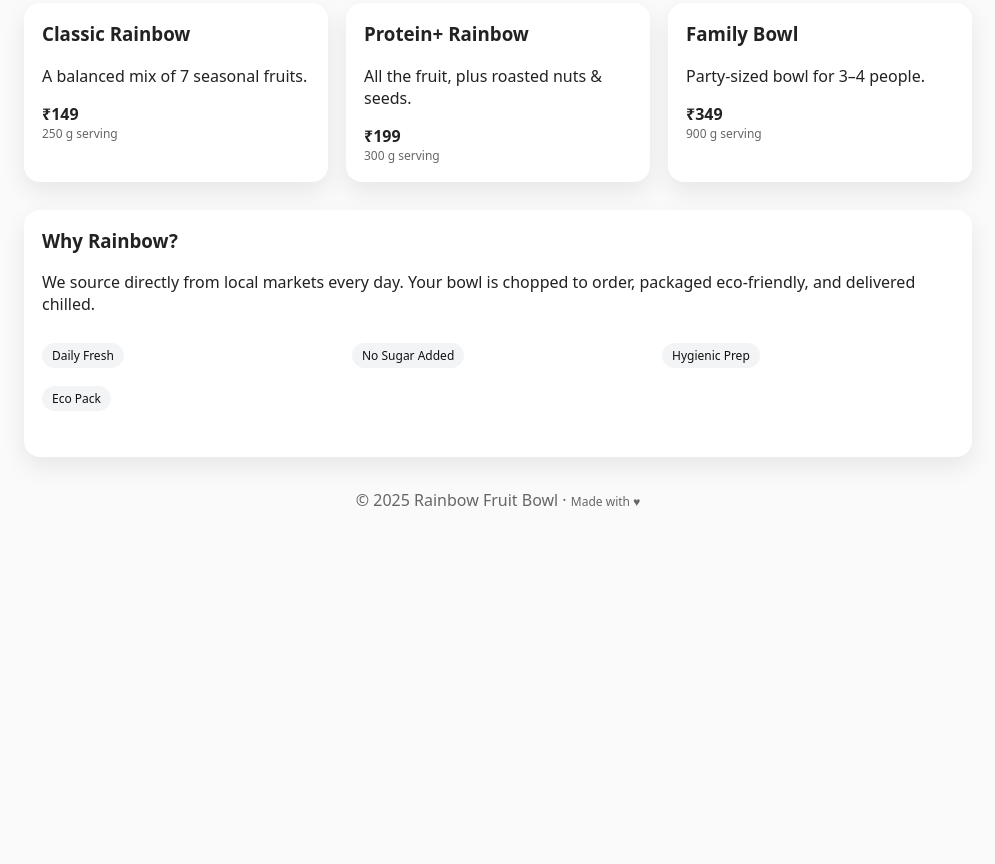
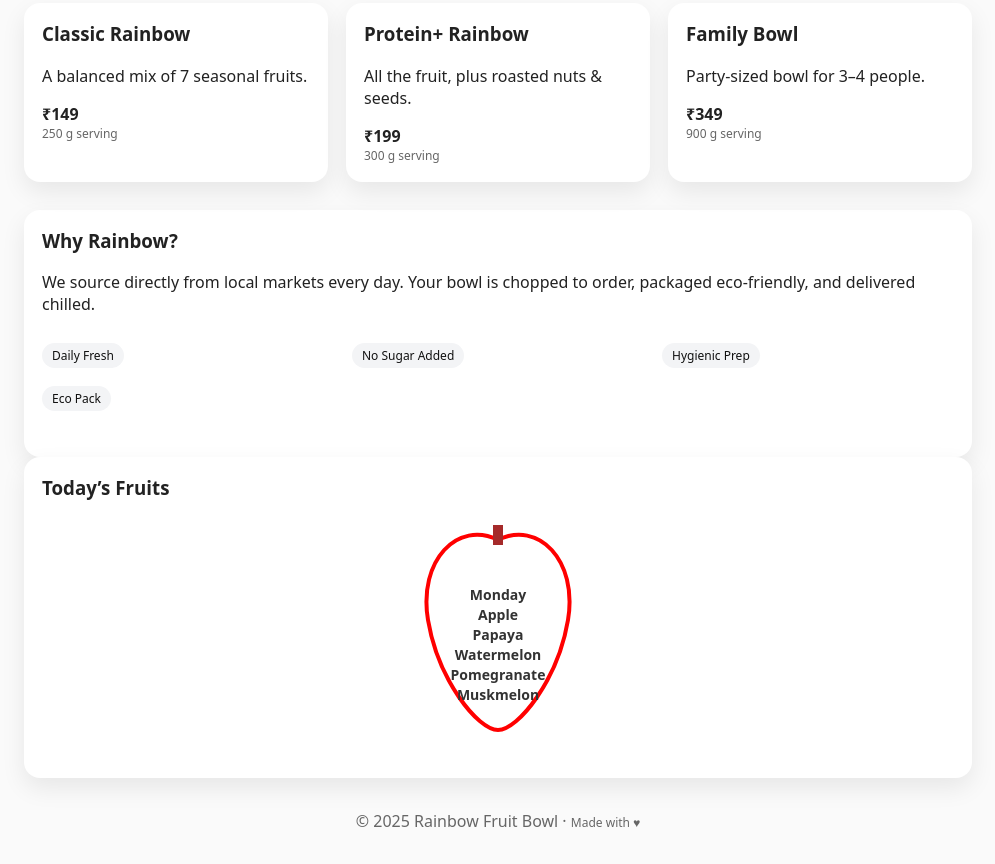
Before and after one commit to mmagrofarms/mm_agrofarms, a plain HTML site: page index.html in a window 1280 px wide. Shown: the part 336-1200 px from the top of the page, without its empty margins (142-1137 px from the left). Before the commit the page ends 879 px from the top, so only its background shows below. Drawn offline with Linux system fonts and the light colour scheme.

Commit message:
Update index.html

```diff
--- a/index.html
+++ b/index.html
@@ -5,6 +5,19 @@
   <meta name="viewport" content="width=device-width, initial-scale=1"/>
   <title>Rainbow Fruit Bowl</title>
   <link rel="stylesheet" href="style.css"/>
+  <style>
+    /* Apple Styles */
+    .apple {
+      width: 200px;
+      margin: 20px auto;
+      display: block;
+    }
+    .apple text {
+      font-size: 14px;
+      font-weight: bold;
+      fill: #333;
+    }
+  </style>
 </head>
 <body>
   <nav>
@@ -60,6 +73,31 @@
         <div><span class="badge">Eco Pack</span></div>
       </div>
     </section>
+
+    <!-- Apple Shape with Fruit Text -->
+    <section class="card">
+      <h3>Today’s Fruits</h3>
+      <svg class="apple" viewBox="0 0 200 220" xmlns="http://www.w3.org/2000/svg">
+        <!-- Apple Outline -->
+        <path d="M100,20
+                 C60,0 20,40 30,100
+                 C40,160 80,210 100,210
+                 C120,210 160,160 170,100
+                 C180,40 140,0 100,20 Z"
+              fill="none" stroke="red" stroke-width="4"/>
+
+        <!-- Stem -->
+        <rect x="95" y="5" width="10" height="20" fill="brown"/>
+
+        <!-- Text Inside -->
+        <text x="100" y="80" text-anchor="middle">Monday</text>
+        <text x="100" y="100" text-anchor="middle">Apple</text>
+        <text x="100" y="120" text-anchor="middle">Papaya</text>
+        <text x="100" y="140" text-anchor="middle">Watermelon</text>
+        <text x="100" y="160" text-anchor="middle">Pomegranate</text>
+        <text x="100" y="180" text-anchor="middle">Muskmelon</text>
+      </svg>
+    </section>
   </main>
 
   <footer>
```
